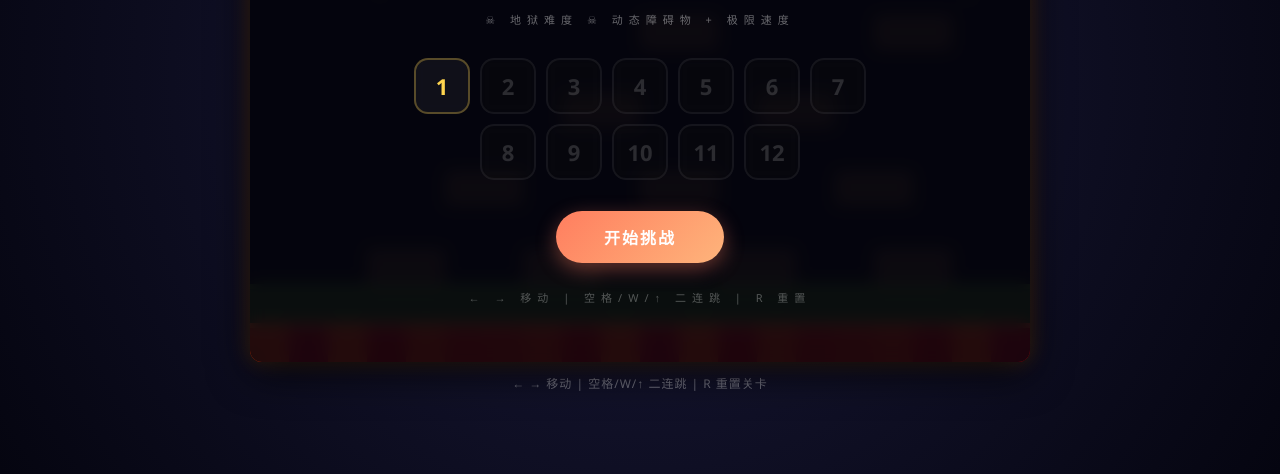
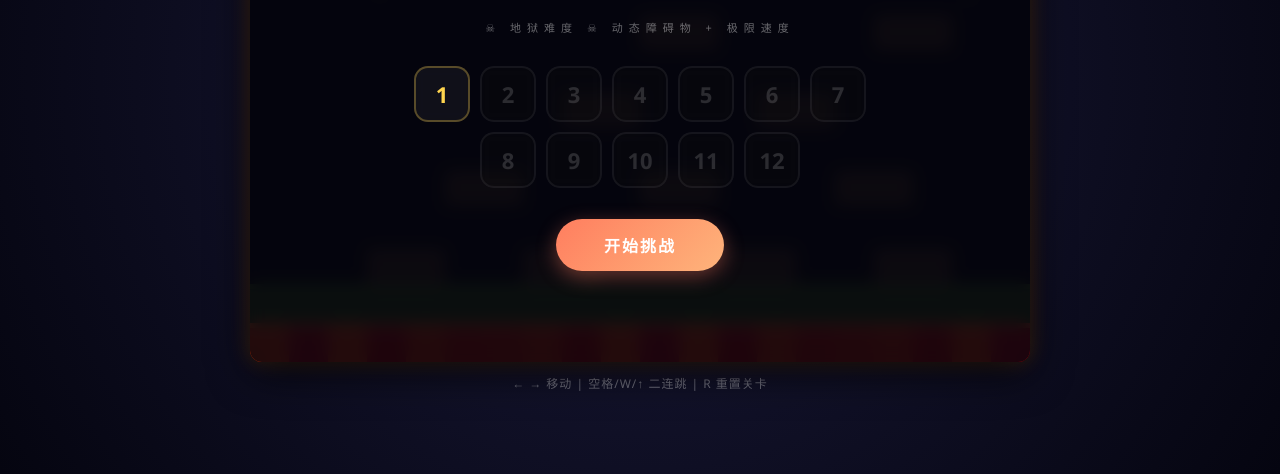
Before and after one commit to Peterchengyt/game, a plain HTML site: page index.html in a window 1280 px wide. Shown: the part 326-800 px from the top of the page. Drawn offline with Linux system fonts and the light colour scheme.

Commit message:
Update index.html

```diff
--- a/index.html
+++ b/index.html
@@ -87,7 +87,7 @@ canvas { display: block; width: 100%; max-width: 800px; aspect-ratio: 800 / 560;
       <p style="margin-top:6px;color:rgba(255,255,255,0.4);font-size:11px;">☠ 地狱难度 ☠ 动态障碍物 + 极限速度</p>
       <div class="lvl-grid" id="lvls"></div>
       <button class="btn" id="startBtn">开始挑战</button>
-      <p style="margin-top:10px;font-size:11px;color:rgba(255,255,255,0.3)">← → 移动 | 空格/W/↑ 二连跳 | R 重置</p>
+      <p style="margin-top:10px;font-size:11px;color:rgba(255,255,255,0.3)"/p>
     </div>
     <div id="win" class="hidden">
       <h2 id="wTitle">过关!</h2>
```
